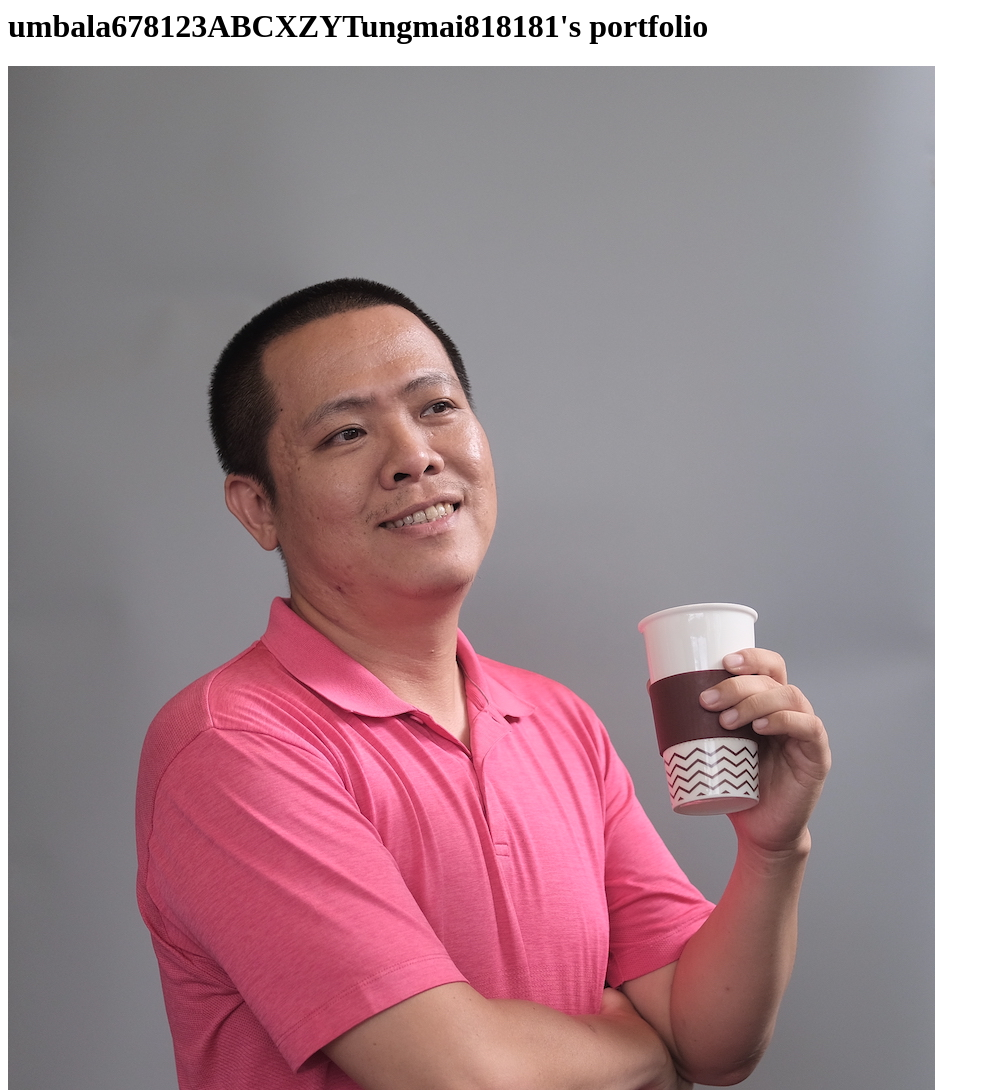
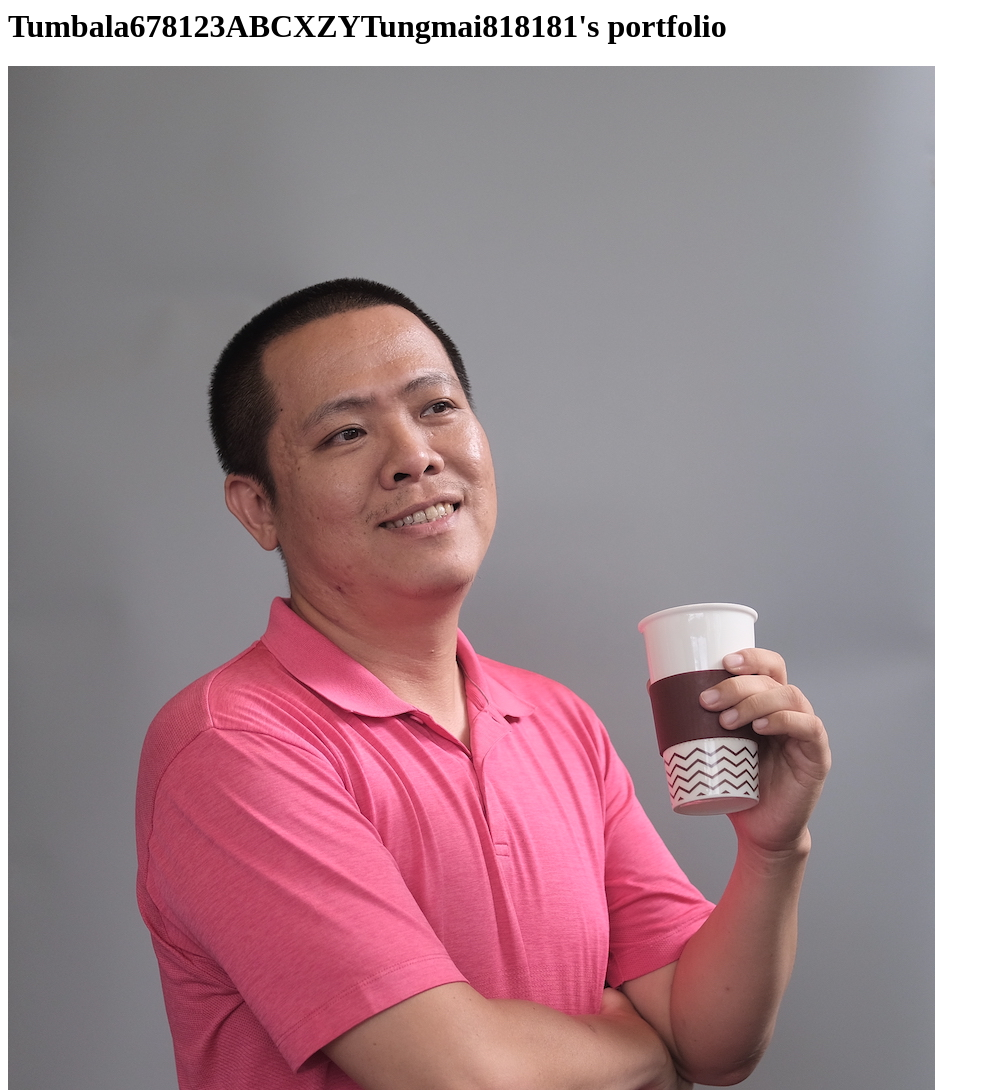
Before and after one commit to Tungmaimcs/tungmaimcs, a plain HTML site: page index.html in a window 1280 px wide. Shown: the whole page, without its empty margins (0-990 px from the left). Drawn offline with Linux system fonts and the light colour scheme.

Commit message:
port 12356

```diff
--- a/index.html
+++ b/index.html
@@ -1,4 +1,4 @@
 <html>
-    <h1>umbala678123ABCXZYTungmai818181's portfolio</h1>
+    <h1>Tumbala678123ABCXZYTungmai818181's portfolio</h1>
     <img src = "./Tungmaimcs.JPG" />
 </html>
```
